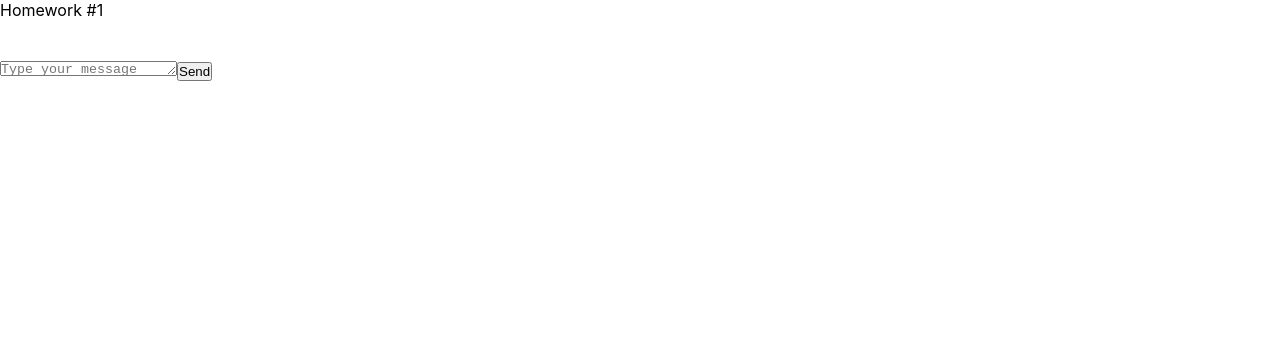
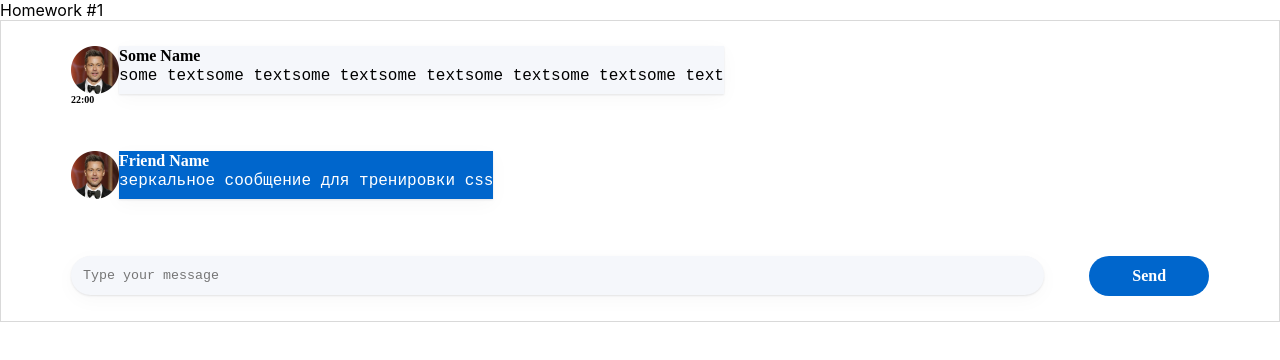
Before and after one commit to TanyaMalina/hws2-master, a React (Create React App) app: page / in a window 1280 px wide. Shown: the top 360 px of the page. Built offline with nearby package versions, Linux system fonts and the light colour scheme.

Commit message:
monday 1-week hw1

```diff
--- a/package.json
+++ b/package.json
@@ -1,6 +1,6 @@
 {
   "name": "hws2",
-  "homepage": "http://IgnatZakalinsky.github.io/hws2",
+  "homepage": "https://TanyaMalina.github.io/hws2-master",
   "version": "0.1.0",
   "private": true,
   "dependencies": {
@@ -16,7 +16,7 @@
     "@types/react-dom": "18.0.6",
     "@types/uuid": "8.3.4",
     "axios": "0.27.2",
-    "gh-pages": "4.0.0",
+    "gh-pages": "^4.0.0",
     "react": "18.2.0",
     "react-dom": "18.2.0",
     "react-redux": "8.0.4",
--- a/src/s1-main/App.module.css
+++ b/src/s1-main/App.module.css
@@ -3,7 +3,8 @@
 }
 
 .hw {
-
+    border: 1px solid #D9D9D9;
+    padding: 25px 70px;
 }
 
 .hwTitle {
--- a/src/s2-homeworks/hw01/friend-message/FriendMessage.module.css
+++ b/src/s2-homeworks/hw01/friend-message/FriendMessage.module.css
@@ -1,17 +1,26 @@
 .friendMessage {
+    font-family: 'Montserrat';
+    font-style: normal;
+    color: #FFFFFF;
 
+    width: 414px;
+    height: 60px;
+
+    margin-bottom: 45px;
 }
 
 .friendImageAndText {
-
+    display: flex;
 }
 
 .friendImageAndText img {
-
+    width: 48px;
+    height: 48px;
 }
 
 .friendText {
-
+    background: #0066CC;
+    box-shadow: 0px 5px 20px rgba(29, 33, 38, 0.03), 0px 1px 2px rgba(29, 33, 38, 0.1);
 }
 
 .friendText:after {
@@ -19,13 +28,19 @@
 }
 
 .friendName {
-
+    font-weight: 600;
+    font-size: 16px;
+    line-height: 20px;
 }
 
 .friendMessageText {
-
+    font-weight: 400;
+    font-size: 16px;
+    line-height: 20px;
 }
 
 .friendTime {
-
+    font-weight: 600;
+    font-size: 10px;
+    line-height: 12px;
 }
--- a/src/s2-homeworks/hw01/friend-message/FriendMessage.tsx
+++ b/src/s2-homeworks/hw01/friend-message/FriendMessage.tsx
@@ -1,8 +1,13 @@
 import React from 'react'
 import s from './FriendMessage.module.css'
+import {MessageType} from "../HW1";
 
 // создать тип вместо any и отобразить приходящие данные
-const FriendMessage = (props: any) => {
+export type MessagePropsType = {
+    message:MessageType
+}
+
+const FriendMessage = (props: MessagePropsType) => {
     return (
         <div
             id={'hw1-friend-message-' + props.message.id}
@@ -11,16 +16,14 @@ const FriendMessage = (props: any) => {
             <div className={s.friendImageAndText}>
                 <img
                     id={'hw1-friend-avatar-' + props.message.id}
-                    // создаёт студент
-
-                    //
+                    src = {props.message.user.avatar}
                 />
                 <div className={s.friendText}>
                     <div
                         id={'hw1-friend-name-' + props.message.id}
                         className={s.friendName}
                     >
-                        {/*создаёт студент*/}
+                        {props.message.user.name}
 
                         {/**/}
                     </div>
@@ -28,7 +31,7 @@ const FriendMessage = (props: any) => {
                         id={'hw1-friend-text-' + props.message.id}
                         className={s.friendMessageText}
                     >
-                        {/*создаёт студент*/}
+                        {props.message.message.text}
 
                         {/**/}
                     </pre>
@@ -38,7 +41,7 @@ const FriendMessage = (props: any) => {
                 id={'hw1-friend-time-' + props.message.id}
                 className={s.friendTime}
             >
-                {/*создаёт студент*/}
+                {props.message.message.time}
 
                 {/**/}
             </div>
--- a/src/s2-homeworks/hw01/message-sender/MessageSender.module.css
+++ b/src/s2-homeworks/hw01/message-sender/MessageSender.module.css
@@ -1,13 +1,37 @@
 .sendForm {
-
+    display: flex;
+    height: 40px;
 }
 
 .textarea {
+    width: 976px;
+    background: #F5F7FB;
+    box-shadow: 0px 5px 20px rgba(29, 33, 38, 0.03), 0px 1px 2px rgba(29, 33, 38, 0.1);
+    border-radius: 20px;
+    border: none;
 
+    padding: 12px;
+
+    outline: none;
+    resize: none;
 }
 
 .button {
+    width: 120px;
 
+    background: #0066CC;
+    border-radius: 20px;
+
+    font-family: 'Montserrat';
+    font-style: normal;
+    font-weight: 600;
+    font-size: 16px;
+    line-height: 20px;
+
+    color: #FFFFFF;
+
+    border: none;
+    margin-left: 45px;
 }
 
 .button:hover {
--- a/src/s2-homeworks/hw01/message/Message.module.css
+++ b/src/s2-homeworks/hw01/message/Message.module.css
@@ -1,17 +1,26 @@
 .message {
+    font-family: 'Montserrat';
+    font-style: normal;
+    color: #000000;
 
+    width: 414px;
+    height: 60px;
+
+    margin-bottom: 45px;
 }
 
 .imageAndText {
-
+    display: flex;
 }
 
 .imageAndText img {
-
+    width: 48px;
+    height: 48px;
 }
 
 .text {
-
+    background: #F5F7FB;
+    box-shadow: 0px 5px 20px rgba(29, 33, 38, 0.03), 0px 1px 2px rgba(29, 33, 38, 0.1);
 }
 
 .text:after {
@@ -19,13 +28,19 @@
 }
 
 .name {
-
+    font-weight: 600;
+    font-size: 16px;
+    line-height: 20px;
 }
 
 .messageText {
-
+    font-weight: 400;
+    font-size: 16px;
+    line-height: 20px;
 }
 
 .time {
-
+    font-weight: 600;
+    font-size: 10px;
+    line-height: 12px;
 }
--- a/src/s2-homeworks/hw01/message/Message.tsx
+++ b/src/s2-homeworks/hw01/message/Message.tsx
@@ -1,8 +1,12 @@
 import React from 'react'
 import s from './Message.module.css'
+import {message0} from "../HW1";
+import {MessageType} from "../HW1";
 
 // нужно создать правильный тип вместо any
-export type MessagePropsType = any
+export type MessagePropsType = {
+    message:MessageType
+}
 
 // нужно отобразить приходящие данные
 const Message = (props: MessagePropsType) => {
@@ -11,25 +15,23 @@ const Message = (props: MessagePropsType) => {
             <div className={s.imageAndText}>
                 <img
                     id={'hw1-avatar-' + props.message.id}
-                    // создаёт студент
-
-                    //
+                    src = {props.message.user.avatar}
                 />
                 <div className={s.text}>
                     <div id={'hw1-name-' + props.message.id} className={s.name}>
-                        {/*создаёт студент*/}
+                        {props.message.user.name}
 
                         {/**/}
                     </div>
                     <pre id={'hw1-text-' + props.message.id} className={s.messageText}>
-                        {/*создаёт студент*/}
+                        {props.message.message.text}
 
                         {/**/}
                     </pre>
                 </div>
             </div>
             <div id={'hw1-time-' + props.message.id} className={s.time}>
-                {/*создаёт студент*/}
+                {props.message.message.time}
 
                 {/**/}
             </div>
```
Also changed, not shown: src/s2-homeworks/hw01/HW1.tsx (+18 -4 lines), 1 other file (tests, documents, lock files or other folders).
